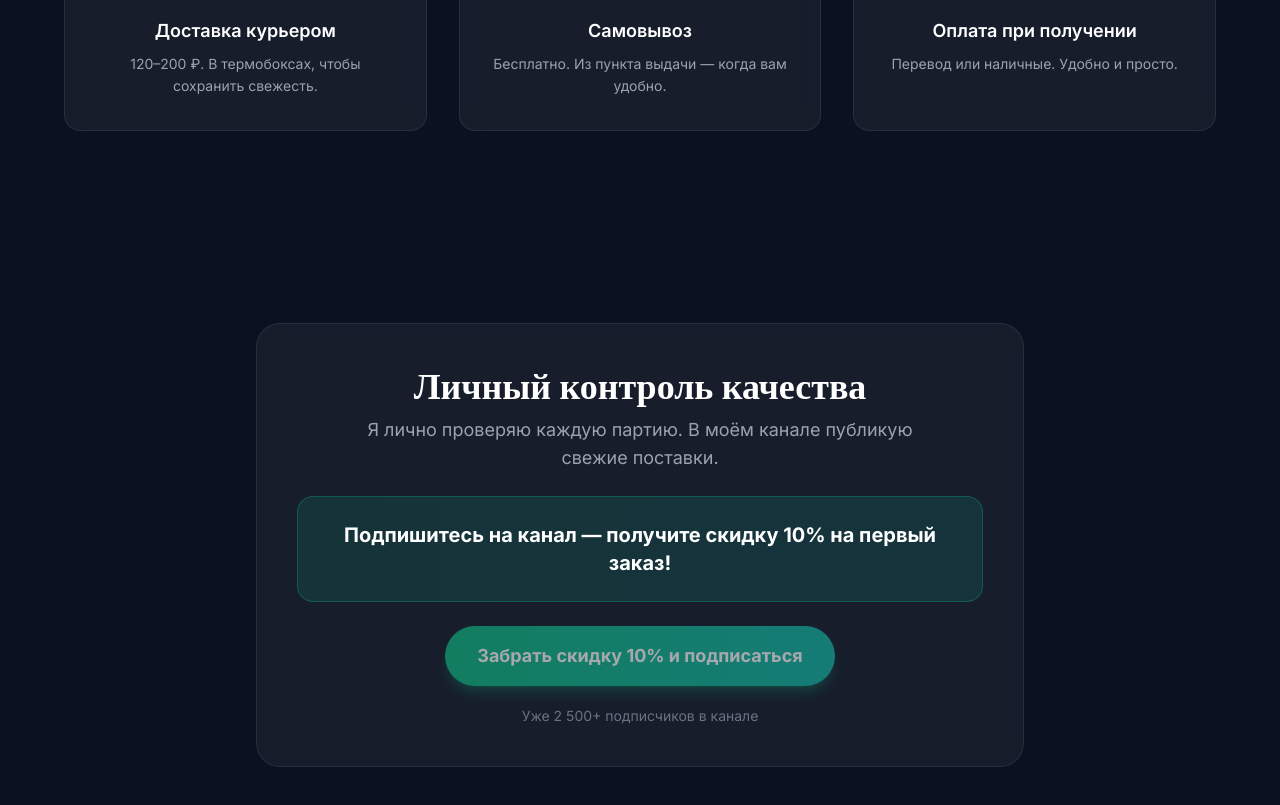
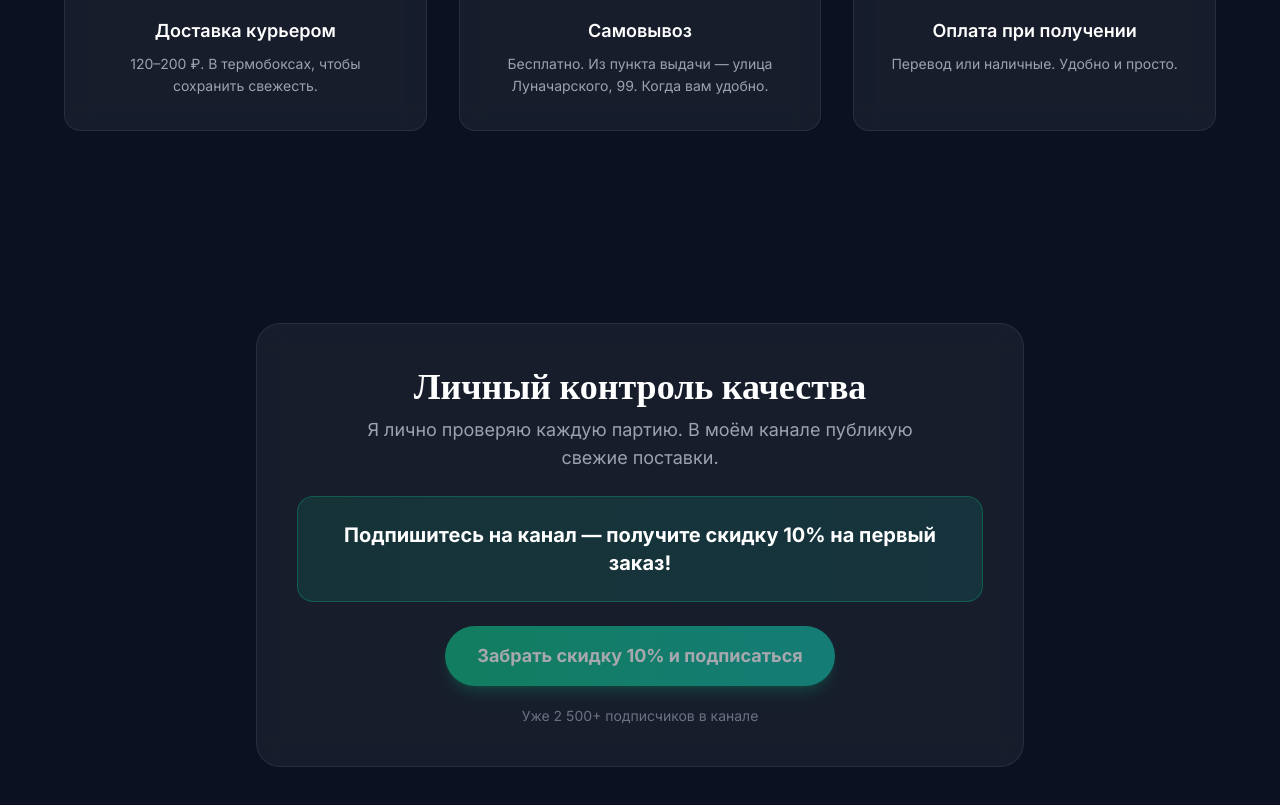
Before and after one commit to InsafVibeCOde/magazine-, a plain HTML site: page index.html in a window 1280 px wide. Shown: the part 2252-3057 px from the top of the page. Drawn offline with nearby package versions, Linux system fonts and the light colour scheme.

Commit message:
Добавлен адрес пункта выдачи

```diff
--- a/index.html
+++ b/index.html
@@ -183,7 +183,7 @@
               <svg class="w-7 h-7 text-emerald-400" fill="none" stroke="currentColor" stroke-width="1.5" viewBox="0 0 24 24"><path stroke-linecap="round" stroke-linejoin="round" d="M15 10.5a3 3 0 1 1-6 0 3 3 0 0 1 6 0Z"/><path stroke-linecap="round" stroke-linejoin="round" d="M19.5 10.5c0 7.142-7.5 11.25-7.5 11.25S4.5 17.642 4.5 10.5a7.5 7.5 0 1 1 15 0Z"/></svg>
             </div>
             <h3 class="text-white font-semibold text-lg mb-2">Самовывоз</h3>
-            <p class="text-gray-400 text-sm leading-relaxed">Бесплатно. Из пункта выдачи — когда вам удобно.</p>
+            <p class="text-gray-400 text-sm leading-relaxed">Бесплатно. Из пункта выдачи — улица Луначарского, 99. Когда вам удобно.</p>
           </div>
 
           <div class="card-glass rounded-2xl p-6 sm:p-8 text-center transition-all duration-300 reveal">
```
